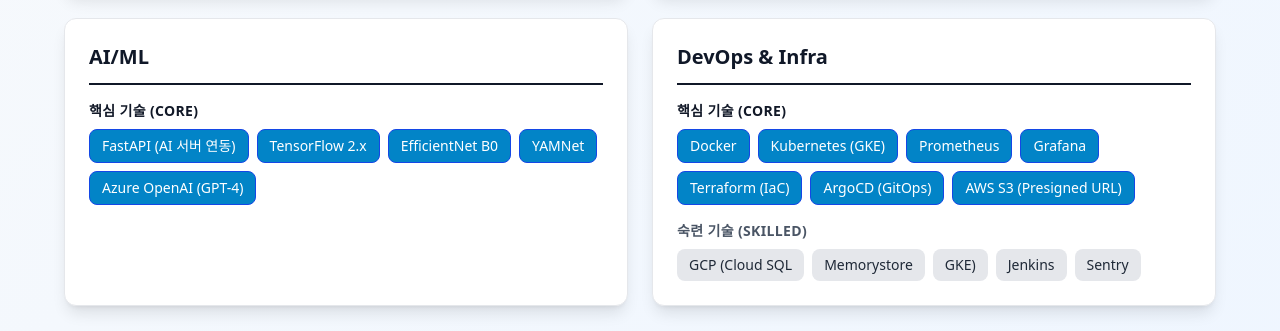
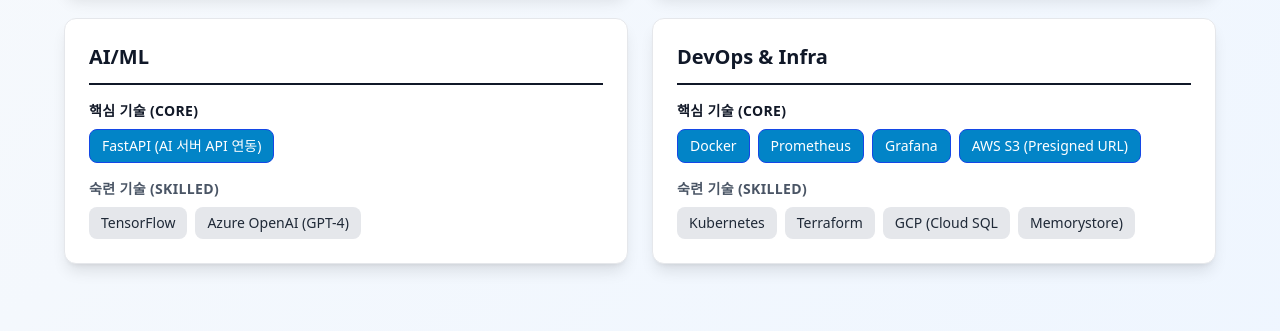
Before and after one commit to yukyoungs/my-react-portfolio, a React (Vite) app: page / in a window 1280 px wide. Shown: the part 1660-1991 px from the top of the page. Built offline with nearby package versions, Linux system fonts and the light colour scheme.

Commit message:
refactor: TechStack 수정 - 실제 경험 기준으로 AI/ML과 DevOps 섹션 정리

```diff
--- a/src/components/TechStack.jsx
+++ b/src/components/TechStack.jsx
@@ -30,14 +30,14 @@
     },
     {
       category: 'AI/ML',
-      core: 'FastAPI (AI 서버 연동), TensorFlow 2.x, EfficientNet B0, YAMNet, Azure OpenAI (GPT-4)',
-      skilled: '',
+      core: 'FastAPI (AI 서버 API 연동)',
+      skilled: 'TensorFlow, Azure OpenAI (GPT-4)',
       experienced: '',
     },
     {
       category: 'DevOps & Infra',
-      core: 'Docker, Kubernetes (GKE), Prometheus, Grafana, Terraform (IaC), ArgoCD (GitOps), AWS S3 (Presigned URL)',
-      skilled: 'GCP (Cloud SQL, Memorystore, GKE), Jenkins, Sentry',
+      core: 'Docker, Prometheus, Grafana, AWS S3 (Presigned URL)',
+      skilled: 'Kubernetes, Terraform, GCP (Cloud SQL, Memorystore)',
       experienced: '',
     },
   ];
```
